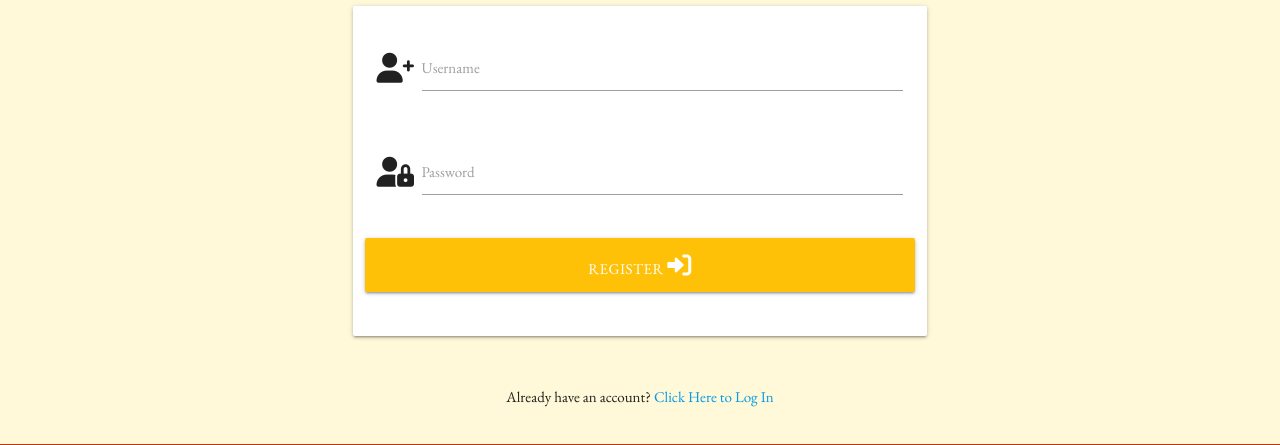
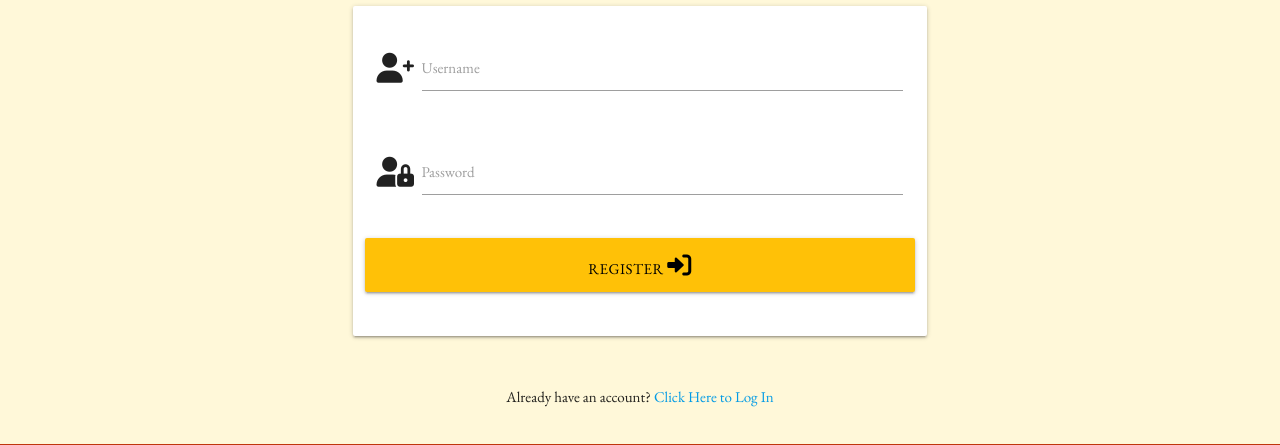
Before and after one commit to Ollie-Judge/le-cuire, a Flask app: page /register in a window 1280 px wide. Shown: the part 160-605 px from the top of the page. Run offline with Flask 2, Linux system fonts and the light colour scheme; some libraries are stand-ins or nearby versions.

Commit message:
changed button colours and font colours

```diff
--- a/templates/login.html
+++ b/templates/login.html
@@ -26,8 +26,8 @@
                 </div>
                 <!-- Login button -->
                 <div class="row">
-                    <button type="submit" class="col s12 btn-large amber">
-                        Log In <i class="fas fa-sign-in-alt"></i>
+                    <button type="submit" class="col s12 btn-large amber black-text">
+                        Log In <i class="fas fa-sign-in-alt black-text"></i>
                     </button>
                 </div>
             </div>
--- a/templates/register.html
+++ b/templates/register.html
@@ -26,8 +26,8 @@
                 </div>
                 <!-- Register button -->
                 <div class="row">
-                    <button type="submit" class="col s12 btn-large amber">
-                        Register <i class="fas fa-sign-in-alt"></i>
+                    <button type="submit" class="col s12 btn-large amber black-text">
+                        Register <i class="fas fa-sign-in-alt black-text"></i>
                     </button>
                 </div>
             </div>
```
